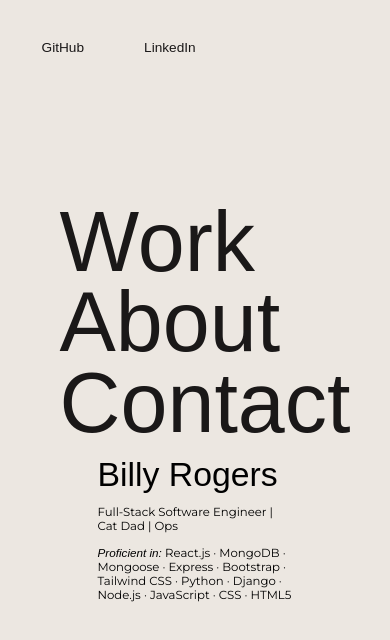
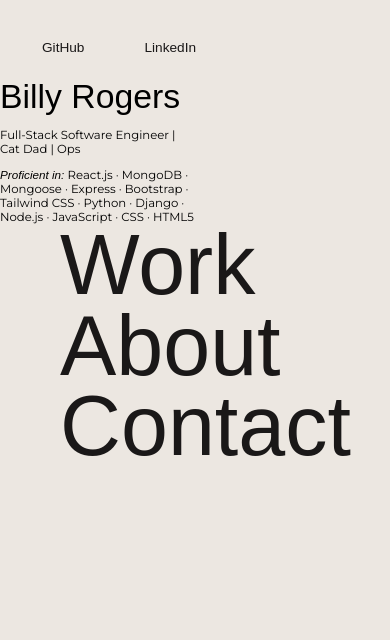
Before and after one commit to williamrogerschi/Portfolio, a React (Vite) app in the folder billy-port/: page / in a window 390 px wide. Shown: the top 640 px of the page. Built offline with nearby package versions, Linux system fonts and the light colour scheme; a web font is replaced by a local one.

Commit message:
testing out the bottom page issue by changing everything to block

```diff
--- a/billy-port/src/App.css
+++ b/billy-port/src/App.css
@@ -15,6 +15,7 @@ font-family: 'Space Mono', monospace; */
 html, body {
   margin: 0;
   padding: 0;
+  min-height: 100%;
   height: 100vh;
   overflow: hidden;
   background-color: #ECE7E1;
@@ -22,44 +23,34 @@ html, body {
     @media  screen and (max-width:1200px) {
     margin: 0;
     padding: 0;
+    min-height: 100%;
     height: 100vh;
     overflow: hidden;
   }
 }
 
-.main-wrapper {
-  background: #ECE7E1;
-  display: grid;
-  place-content: bottom;
-  justify-content: center;
-
-  @media screen and (max-width: 1200px) {
-  min-height: 100vh;
-  }
-}
-
-.home-wrapper {
-  display: flex;
+/* .home-wrapper {
+  display: block;
   flex-direction: column;
   min-height: 100vh;
 
   @media screen and (max-width: 1200px) {
-    display: flex;
+    display: block;
     flex-direction: column;
     min-height: 100vh;
   }
-}
+} */
 
 .home-container {
-  display: flex;
+  display: block;
   justify-content: center;
   align-items: center;
   flex-direction: row;
 
   @media  screen and (max-width: 1200px) {
-    display: flex;
+    display: block;
     justify-content: center;
-    flex-direction: column-reverse;
+    flex-direction: column;
     align-items: center;
     height: 80vh;
   }
--- a/billy-port/src/components/Home.jsx
+++ b/billy-port/src/components/Home.jsx
@@ -3,9 +3,8 @@ import Side from './Side'
 
 
 const Home = () => {
-    return (
-        <div className='main-wrapper'>
 
+return (
             <div className='home-wrapper'>
                 <Side />
                 <div className='home-container'>
@@ -18,7 +17,6 @@ const Home = () => {
                     <Nav />
                 </div>
             </div>
-        </div>
     )
 }
 export default Home
```
